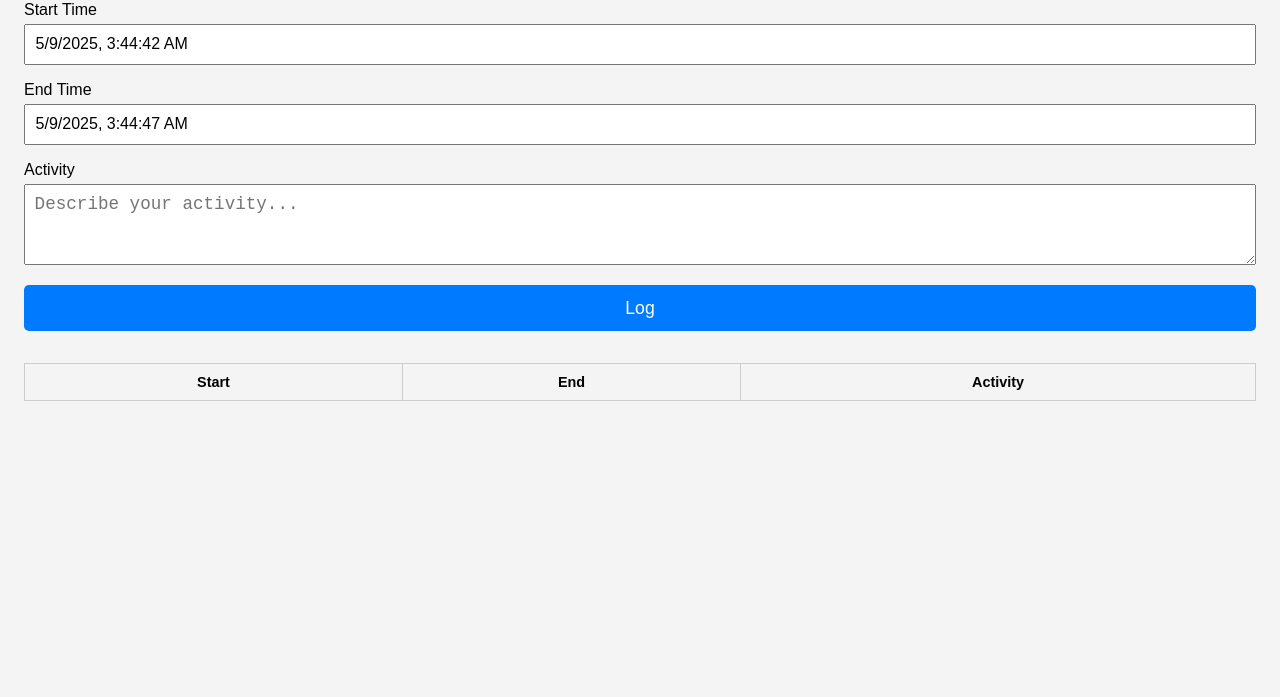
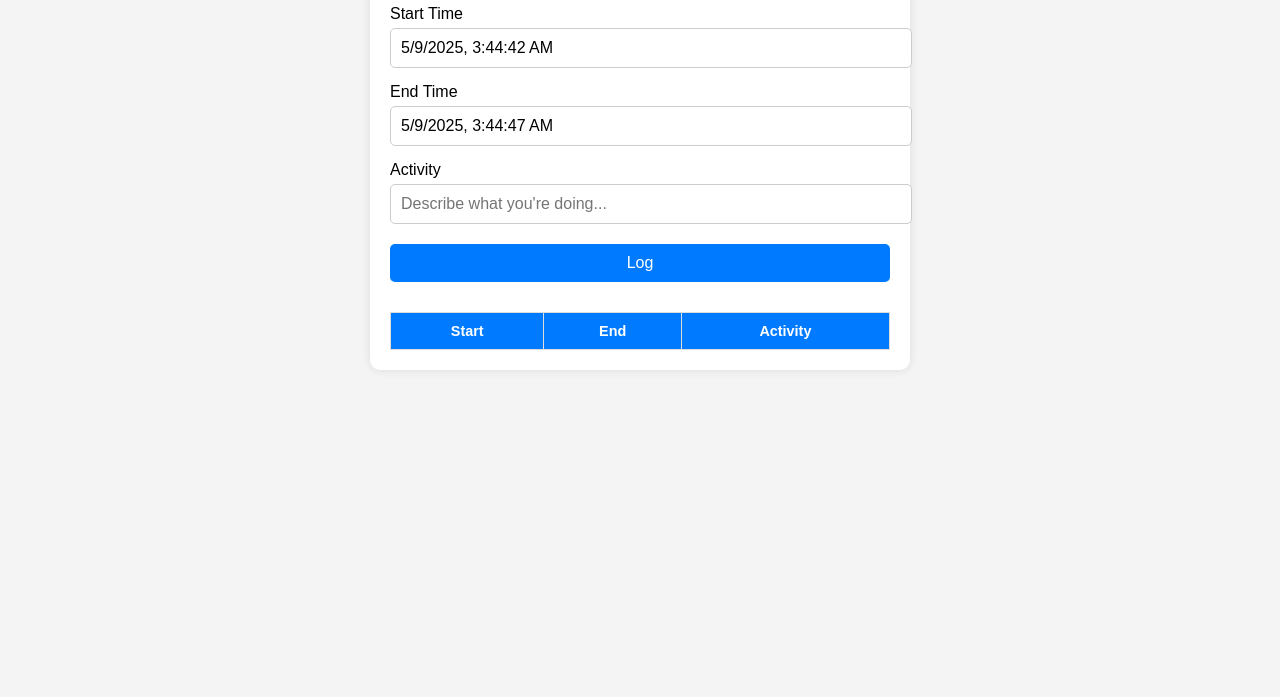
Before and after one commit to nitinav/project-amorphous, a plain HTML site: page index.html in a window 1280 px wide. Shown: the part 103-800 px from the top of the page. Drawn offline with Linux system fonts and the light colour scheme.

Commit message:
Update index.html

```diff
--- a/index.html
+++ b/index.html
@@ -7,81 +7,73 @@
   <style>
     body {
       font-family: Arial, sans-serif;
-      padding: 1rem;
-      background-color: #f4f4f4;
+      padding: 20px;
+      margin: 0;
+      background: #f4f4f4;
     }
-
-    h1 {
-      text-align: center;
+    .container {
+      max-width: 500px;
+      margin: auto;
+      background: white;
+      padding: 20px;
+      border-radius: 10px;
+      box-shadow: 0 0 10px rgba(0,0,0,0.1);
     }
-
-    .form-group {
-      margin-bottom: 1rem;
-    }
-
     label {
       display: block;
-      margin-bottom: 0.3rem;
+      margin-top: 15px;
     }
-
-    input[type="text"], input[type="time"], textarea {
+    input[type="text"], input[type="time"], button {
       width: 100%;
-      padding: 0.6rem;
-      font-size: 1rem;
-      box-sizing: border-box;
+      padding: 10px;
+      margin-top: 5px;
+      font-size: 1em;
+      border: 1px solid #ccc;
+      border-radius: 5px;
     }
-
     button {
-      width: 100%;
-      padding: 0.8rem;
-      font-size: 1rem;
-      background-color: #007bff;
+      background-color: #007BFF;
       color: white;
       border: none;
-      border-radius: 5px;
+      margin-top: 20px;
+      cursor: pointer;
     }
-
+    button:hover {
+      background-color: #0056b3;
+    }
     table {
       width: 100%;
-      margin-top: 2rem;
+      margin-top: 30px;
       border-collapse: collapse;
-      font-size: 0.9rem;
     }
-
     th, td {
-      padding: 0.6rem;
-      border: 1px solid #ccc;
+      padding: 10px;
+      border: 1px solid #ddd;
+      font-size: 0.9em;
     }
-
-    @media (min-width: 600px) {
-      input, textarea, button {
-        font-size: 1.1rem;
-      }
+    th {
+      background: #007BFF;
+      color: white;
     }
   </style>
 </head>
 <body>
-
-  <h1>Time Logger</h1>
-
-  <div class="form-group">
+  <div class="container">
+    <h2>Time Logger</h2>
+    <form id="timeForm">
       <label for="startTime">Start Time</label>
       <input type="text" id="startTime" readonly>
-  </div>
 
-  <div class="form-group">
       <label for="endTime">End Time</label>
       <input type="text" id="endTime" readonly>
-  </div>
 
-  <div class="form-group">
       <label for="activity">Activity</label>
-    <textarea id="activity" rows="3" placeholder="Describe your activity..."></textarea>
-  </div>
+      <input type="text" id="activity" placeholder="Describe what you're doing...">
 
-  <button onclick="logTime()">Log</button>
+      <button type="submit">Log</button>
+    </form>
 
-  <table id="logsTable">
+    <table id="logTable">
       <thead>
         <tr>
           <th>Start</th>
@@ -89,82 +81,68 @@
           <th>Activity</th>
         </tr>
       </thead>
-    <tbody>
-    </tbody>
+      <tbody></tbody>
     </table>
+  </div>
 
   <script>
-    let db;
+    const startTimeInput = document.getElementById('startTime');
+    const endTimeInput = document.getElementById('endTime');
+    const activityInput = document.getElementById('activity');
+    const form = document.getElementById('timeForm');
+    const tableBody = document.querySelector('#logTable tbody');
 
-    // Initialize start time
-    const startTimeField = document.getElementById('startTime');
-    const endTimeField = document.getElementById('endTime');
+    function formatDateTime(date) {
+      return date.toLocaleString();
+    }
+
+    function updateEndTime() {
       const now = new Date();
-    startTimeField.value = now.toLocaleString();
+      endTimeInput.value = formatDateTime(now);
+    }
 
-    // Update end time every second
-    setInterval(() => {
-      endTimeField.value = new Date().toLocaleString();
-    }, 1000);
+    function loadStartTime() {
+      const now = new Date();
+      startTimeInput.value = formatDateTime(now);
+    }
 
-    // IndexedDB setup
-    const request = indexedDB.open("TimeLoggerDB", 1);
-    request.onerror = () => alert("Failed to open DB");
-
-    request.onupgradeneeded = function (event) {
-      const db = event.target.result;
-      const objectStore = db.createObjectStore("logs", { keyPath: "id", autoIncrement: true });
-      objectStore.createIndex("start", "start", { unique: false });
-    };
-
-    request.onsuccess = function (event) {
-      db = event.target.result;
-      loadLogs();
-    };
-
-    function logTime() {
-      const activity = document.getElementById('activity').value.trim();
-      if (!activity) return alert("Please enter an activity.");
-
-      const entry = {
-        start: startTimeField.value,
-        end: endTimeField.value,
-        activity
-      };
-
-      const tx = db.transaction(["logs"], "readwrite");
-      const store = tx.objectStore("logs");
-      store.add(entry);
-
-      tx.oncomplete = () => {
-        document.getElementById('activity').value = "";
-        loadLogs();
-      };
+    function saveLog(log) {
+      const logs = JSON.parse(localStorage.getItem('timeLogs') || '[]');
+      logs.push(log);
+      localStorage.setItem('timeLogs', JSON.stringify(logs));
     }
 
     function loadLogs() {
-      const tbody = document.querySelector("#logsTable tbody");
-      tbody.innerHTML = "";
+      tableBody.innerHTML = '';
+      const logs = JSON.parse(localStorage.getItem('timeLogs') || '[]');
+      logs.forEach(log => {
+        const row = document.createElement('tr');
+        row.innerHTML = `<td>${log.start}</td><td>${log.end}</td><td>${log.activity}</td>`;
+        tableBody.appendChild(row);
+      });
+    }
 
-      const tx = db.transaction(["logs"], "readonly");
-      const store = tx.objectStore("logs");
+    form.addEventListener('submit', function(e) {
+      e.preventDefault();
+      const log = {
+        start: startTimeInput.value,
+        end: endTimeInput.value,
+        activity: activityInput.value.trim()
+      };
+      if (!log.activity) {
+        alert("Please enter an activity.");
+        return;
+      }
+      saveLog(log);
+      loadLogs();
+      loadStartTime();
+      activityInput.value = '';
+    });
 
-      store.openCursor().onsuccess = function (event) {
-        const cursor = event.target.result;
-        if (cursor) {
-          const log = cursor.value;
-          const row = document.createElement("tr");
-          row.innerHTML = `
-            <td>${log.start}</td>
-            <td>${log.end}</td>
-            <td>${log.activity}</td>
-          `;
-          tbody.appendChild(row);
-          cursor.continue();
-        }
-      };
-    }
+    // Initialize
+    loadStartTime();
+    loadLogs();
+    setInterval(updateEndTime, 1000);
   </script>
-
 </body>
 </html>
```
Lines whose indentation alone changed are shown as unchanged.
